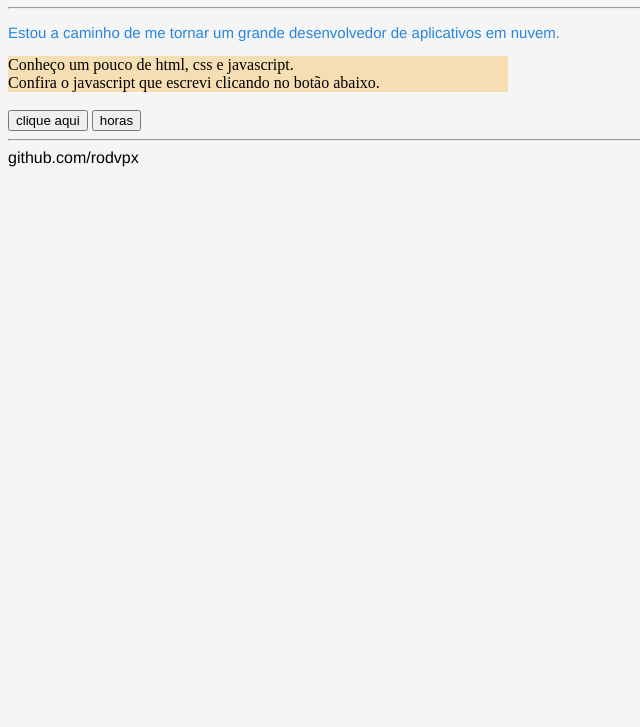
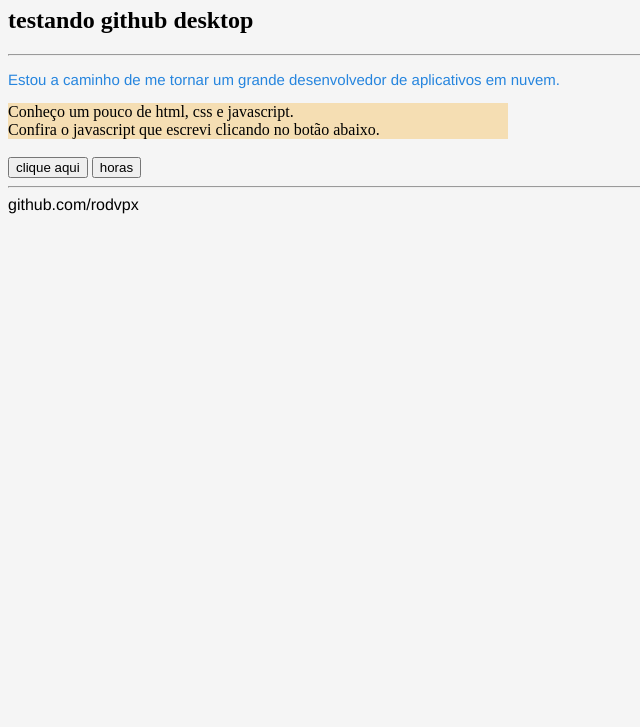
Before and after one commit to rodvpx/ProjetosWeb, a plain HTML site: page Aula02/Parte1/Main.html in a window 1280 px wide. Shown: the part 73-800 px from the top of the page, without its empty margins (0-640 px from the left). Drawn offline with Linux system fonts and the light colour scheme.

Commit message:
testando commit

```diff
--- a/Aula02/Parte1/Main.html
+++ b/Aula02/Parte1/Main.html
@@ -10,6 +10,7 @@
 
 <body>
     <h1>Bem vindo a minha pagina principal</h1>
+    <h2>testando github desktop</h2>
     <hr>
     <p>
         Estou a caminho de me tornar um grande
```
